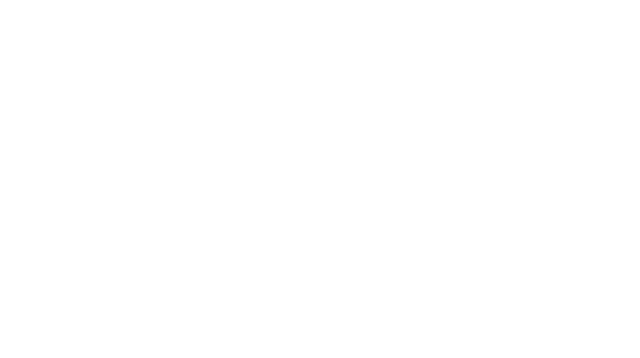
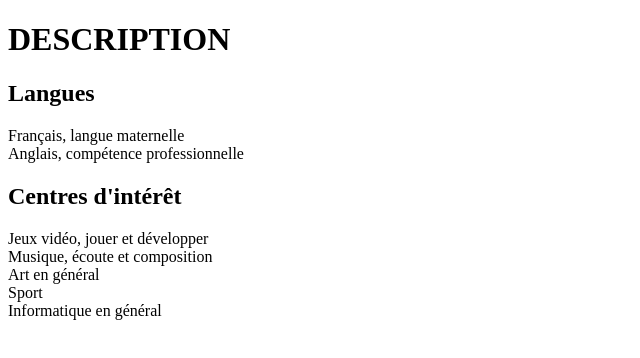
Before and after one commit to Fawoziath0501/git-mon-cv, a plain HTML site: page index.html in a window 1280 px wide. Shown: the whole page, without its empty margins (0-640 px from the left). Drawn offline with Linux system fonts and the light colour scheme.

Commit message:
mise en place de la section description

```diff
--- a/index.html
+++ b/index.html
@@ -8,6 +8,33 @@
     <title></title>
 </head>
 <body>
+    <h1>DESCRIPTION</h1>
+    <p>
+        <div class="section">
+            <h2>Langues</h2>
+            <p>
+                Français, langue maternelle
+                <br>
+                Anglais, compétence professionnelle
+            </p>
+        </div>
+        <div class="section">
+            <h2>Centres d'intérêt</h2>
+            <p>
+                Jeux vidéo, jouer et développer
+                <br>
+                Musique, écoute et composition
+                <br>
+                Art en général
+                <br>
+                Sport
+                <br>
+                Informatique en général
+            </p>
+        </div>
+
+    </p>
+
 
 </body>
 </html>
```
